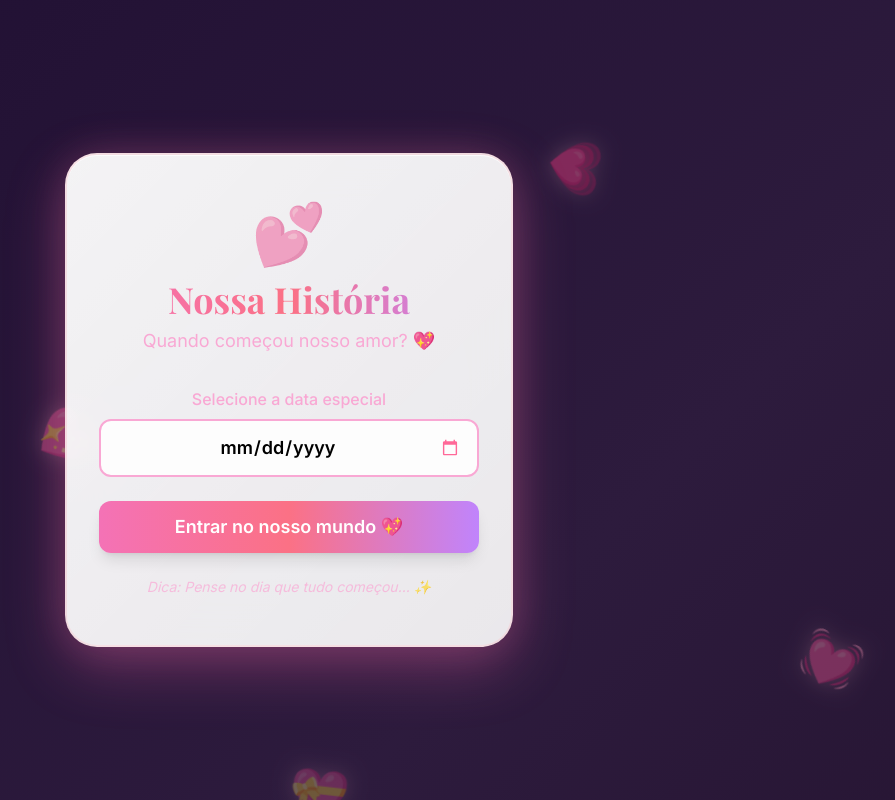
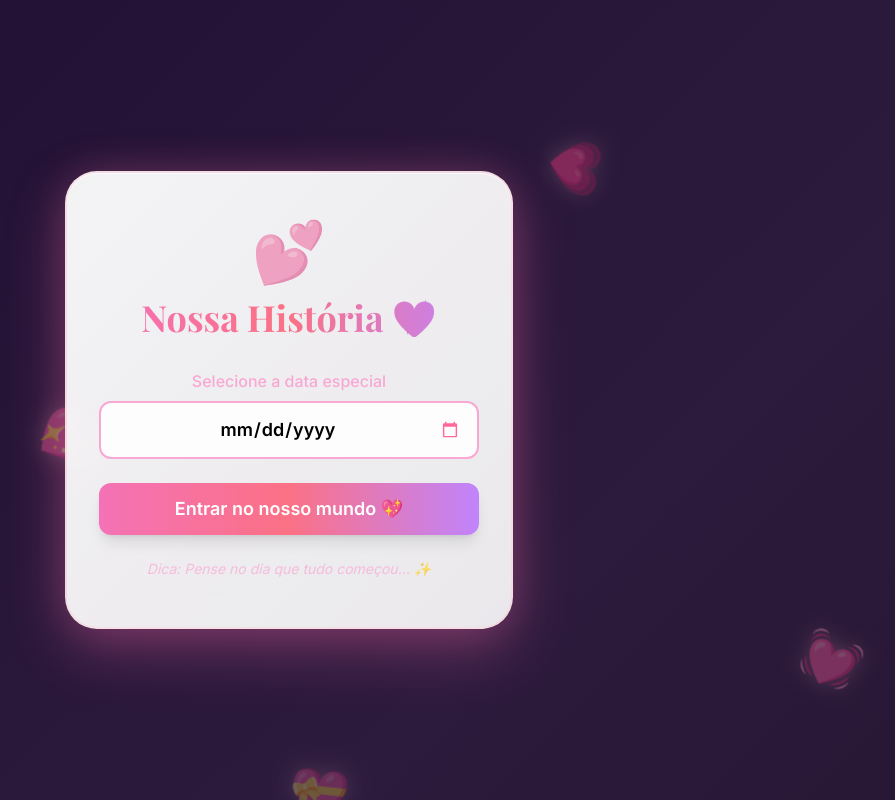
Before and after one commit to Hirata-Matheus/meu-amor, a Vue app: page / in a window 1280 px wide. Shown: the whole page, without its empty margins (351-1246 px from the left). Built offline with nearby package versions, Linux system fonts and the light colour scheme; the HTML template or start-up script is replaced by a standard one.

Commit message:
Ajustando detalhes

```diff
--- a/src/components/DateLogin.vue
+++ b/src/components/DateLogin.vue
@@ -52,11 +52,8 @@ const showError = (message: string) => {
       <div class="text-center mb-8">
         <div class="text-6xl mb-4 animate-pulse">💕</div>
         <h1 class="text-4xl font-romantic font-bold text-transparent bg-clip-text bg-gradient-to-r from-pink-400 via-rose-400 to-purple-400 mb-2">
-          Nossa História
+          Nossa História 💖
         </h1>
-        <p class="text-pink-300 text-lg">
-          Quando começou nosso amor? 💖
-        </p>
       </div>
 
       <form @submit.prevent="handleSubmit" class="space-y-6">
```
